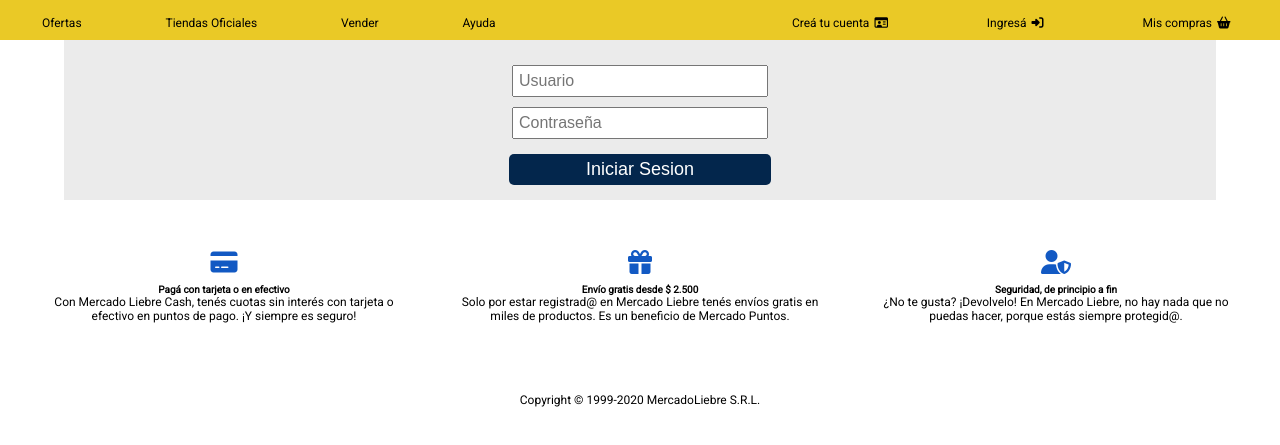
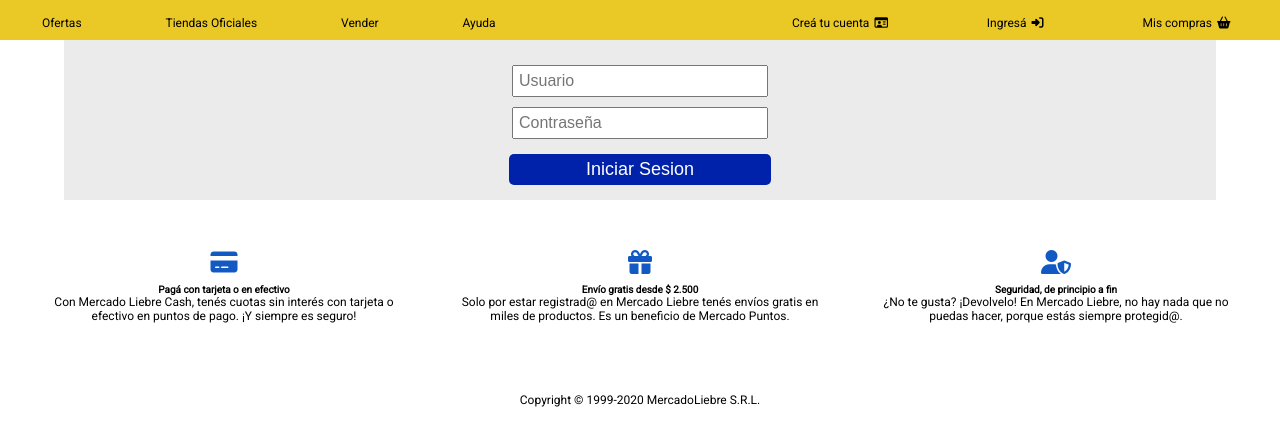
Before and after one commit to reynoso-geronimo/mercadoLiebre, a website: page views/login.html in a window 1280 px wide. In both pictures the pointer is over the button "Iniciar Sesion". Shown: the part 151-596 px from the top of the page. Drawn offline with Linux system fonts and the light colour scheme.

Commit message:
colores correctos hover

```diff
--- a/public/css/styles.css
+++ b/public/css/styles.css
@@ -372,10 +372,10 @@
     box-shadow: 0px 0px 10px rgb(100, 100, 100);
   }
   .botonLogin:hover{
-    background-color: #03264C;
+    background-color: #0022AA;
   }
   .botonForm:hover{
-    background-color: #03264C;
+    background-color: #0022AA;
   }
 
 
```
